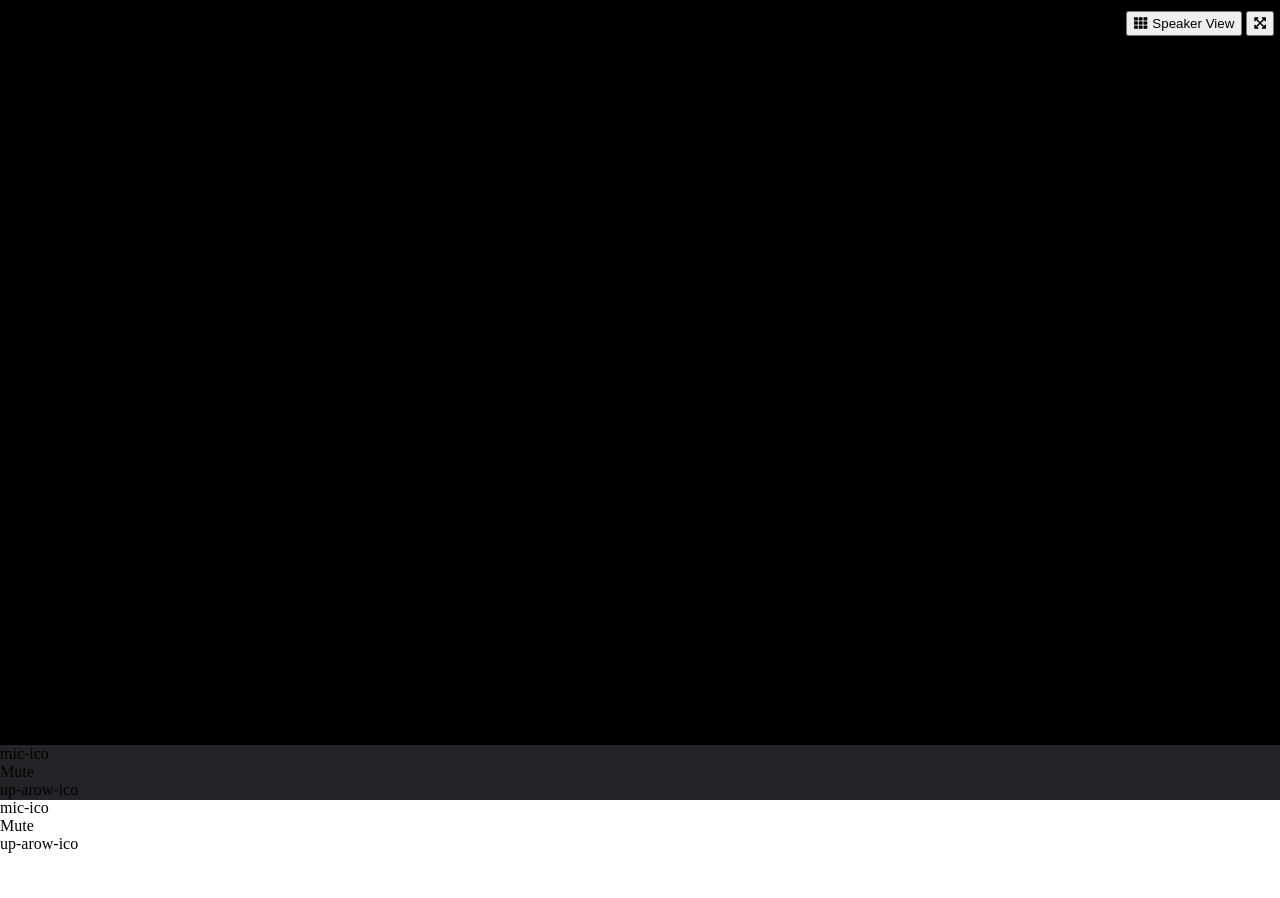
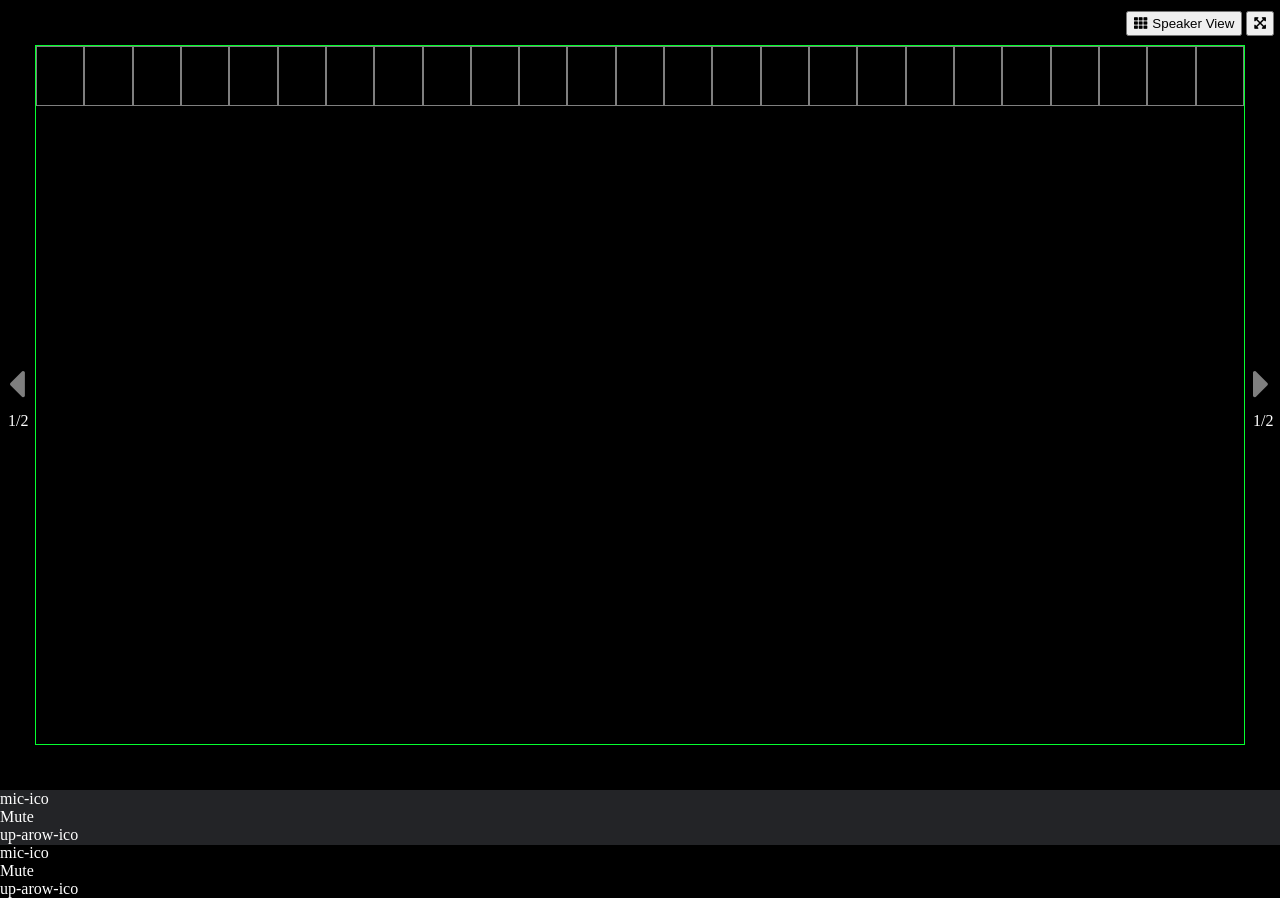
Before and after one commit to Mega-117/html-css-zoom, a plain HTML site: page index.html in a window 1280 px wide. Before the commit the page ends 853 px from the top, so only its background shows below. Drawn offline with Linux system fonts and the light colour scheme.

Commit message:
utenti zoom

```diff
--- a/css/style.css
+++ b/css/style.css
@@ -2,6 +2,11 @@
     padding: 0;
     margin: 0;
     box-sizing: border-box;
+}
+
+body{
+    color: white;
+    background-color: black;
 }
 
 /*********************************
@@ -38,8 +43,40 @@
 /*********************************
             main
 *********************************/
+
 .main-conteiner{
-    height: calc(100vh - 100px)}
+    height: calc(100vh - 100px);
+    display: flex;
+    flex-direction: row;
+    margin-bottom: 45px;
+}
+
+.page-index{
+    width: 35px;
+    padding:8px;
+    align-self: center;
+
+}
+
+.arow-ico{
+    color: #7f7f7f;
+    font-size: 45px;
+}
+
+
+.zoom-users{
+    width: calc(100% - 70px);
+    border: 1px solid rgb(5, 255, 47);
+    display: flex;
+    flex-direction: row;
+}
+
+.user{
+    border: 1px solid #7f7f7f;
+    height: 60px;
+    width: calc(100% / 5 - 70px);
+}
+
 
 /*********************************
             footer
--- a/index.html
+++ b/index.html
@@ -7,16 +7,16 @@
     </head>
     <body>
         <header>
-            <div class="header-conteiner bg-black">
+            <div class="header-conteiner">
                 <button><i class="fas fa-th"></i><span>Speaker View</span></button>
                 <button><i class="fas fa-expand-arrows-alt"></i></button>
             </div>
         </header>
 
         <main>
-            <div class="main-conteiner bg-black">
+            <div class="main-conteiner">
                 <div class="page-index">
-                    <span class="arow-ico"></span>
+                    <span class="arow-ico"><i class="fas fa-caret-left"></i></span>
                     <span>1/2</span>
                 </div>
 
@@ -36,10 +36,20 @@
                     <div class="user"></div>
                     <div class="user"></div>
                     <div class="user"></div>
+                    <div class="user"></div>
+                    <div class="user"></div>
+                    <div class="user"></div>
+                    <div class="user"></div>
+                    <div class="user"></div>
+                    <div class="user"></div>
+                    <div class="user"></div>
+                    <div class="user"></div>
+                    <div class="user"></div>
+                    <div class="user"></div>
                 </div>
 
                 <div class="page-index">
-                    <span class="arow-ico color-blue"></span>
+                    <span class="arow-ico color-blue"><i class="fas fa-caret-right"></i></span>
                     <span>1/2</span>
                 </div>
             </div>
```
